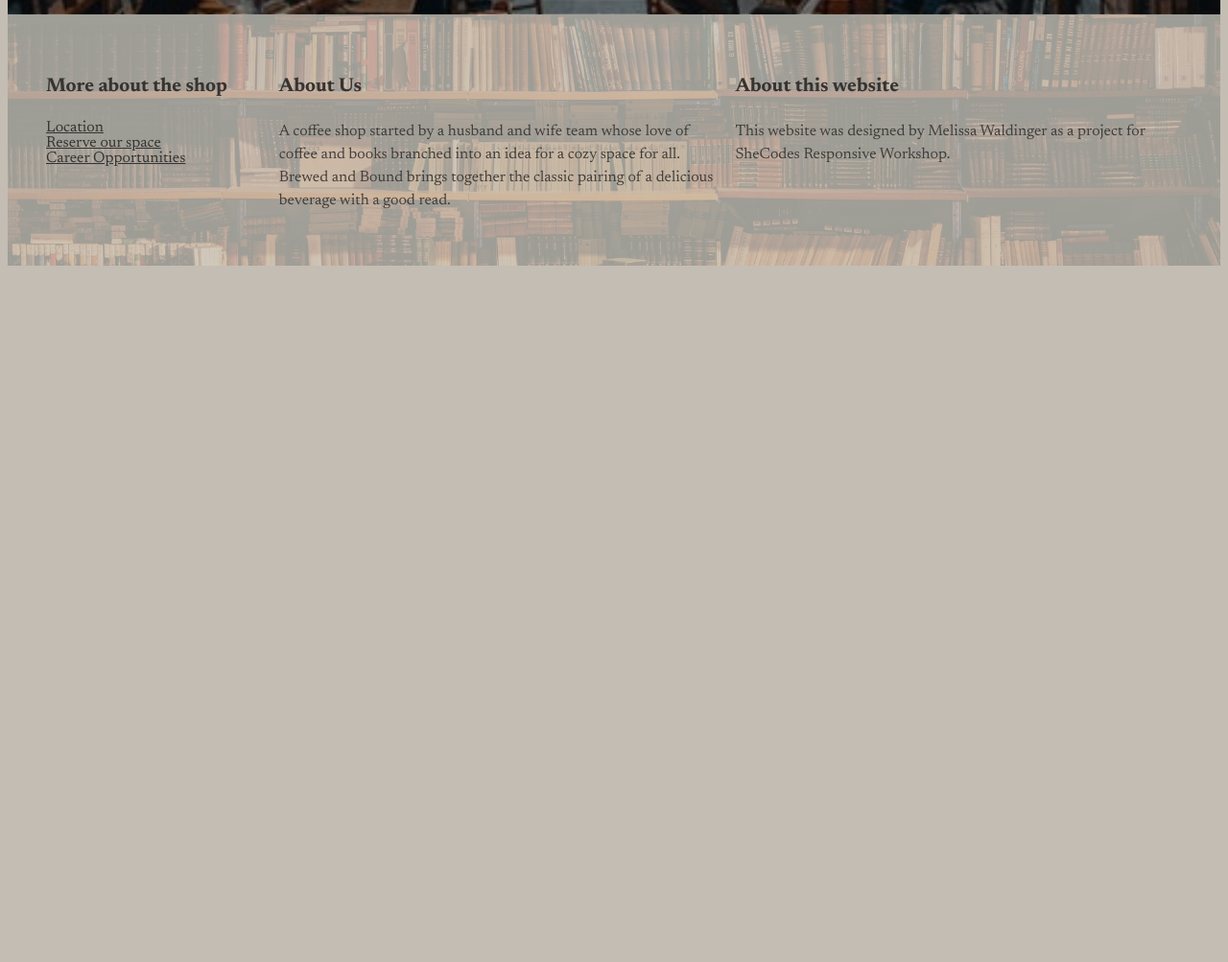
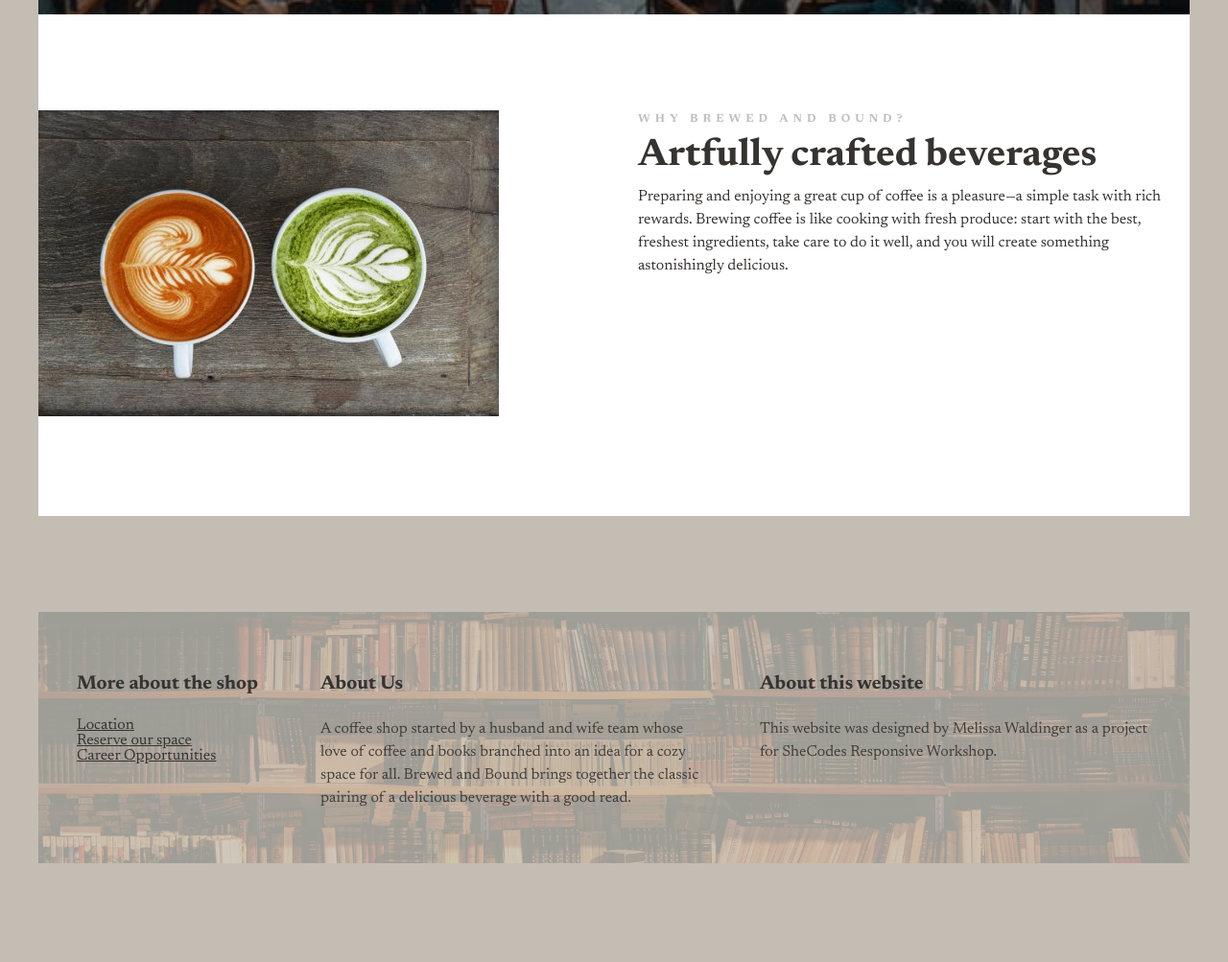
Before and after one commit to melisssawal/Coffee-Bookshop-Waldinger-Project, a plain HTML site: page index.html in a window 1280 px wide. Shown: the part 600-1603 px from the top of the page at 96% size. Before the commit the page ends 885 px from the top, so only its background shows below. Drawn offline with Linux system fonts and the light colour scheme; a web font is replaced by a local one.

Commit message:
Created the first grid section and styled. Added images to the project

```diff
--- a/index.html
+++ b/index.html
@@ -10,15 +10,31 @@
     <link rel="stylesheet" href="/sources/style.css">
 </head>
 <body>
+    <div class="container">
     <header>
         <h4>.VISIT.</h4>
         <h1>Brewed and Bound</h1>
         <h3>a coffee shop for readers</h3>
         <button>Visit</button>
     </header>
+</div>
 
+    <main>
+         <section class="grid two-column-grid">
+        <div><img src="/images/matcha-vs-coffee.jpeg" alt="A coffee latte and a match latte side by side" class="img-responsive">
+</div>
+<div>
+        <h2>Why Brewed and Bound?</h2>
+        <h3>Artfully crafted beverages </h3>
+        <p>Preparing and enjoying a great cup of coffee is a pleasure—a simple task with rich rewards. Brewing coffee is like cooking with fresh produce: start with the best, freshest ingredients, take care to do it well, and you will create something astonishingly delicious.</p>
+   </div>
+</section>
+</main>
+
+
+<section>
     <footer>
-        <div class="grid">
+        <div class="grid three-column-grid">
             <div>
             <h3>More about the shop</h3>
         <ul>
@@ -42,6 +58,6 @@
         <p>This website was designed by Melissa Waldinger as a project for SheCodes Responsive Workshop.</p>
     </div>
     </div>
-    </footer>
+    </footer></section>
 </body>
 </html>
--- a/sources/style.css
+++ b/sources/style.css
@@ -4,23 +4,38 @@ body {
 
 :root {
     --main-font-family: "Lancelot", serif;
-    --accent-font-family: "Petit Formal Script", cursive;
     --secondary-font-family: "Newsreader", serif;
     --main-color:#C4BDB4;
     --secondary-color: #857467;
     --main-font-color: #363331;
-    --accent-color:#39514F;
 }
 
 .grid {
     display: grid;
+    grid-gap: 50px;
+}
+
+.two-column-grid {
+    grid-template-columns: 1fr 1fr;
+}
+
+.three-column-grid {
     grid-template-columns: 1fr 2fr 2fr;
-    grid-gap: 10px;
+}
+
+.container {
+    max-width: 1200px;
+    margin: 0 auto;
+}
+
+section {
+    max-width: 1200px;
+    margin: 0 auto;
+    padding: 100px 0;
 }
 
 /*Header*/
 header {
-    max-width: 1200px;
     margin: 0 auto;
     background-image: linear-gradient(rgba(0, 0, 0, 0.5), rgba(0, 0, 0, 0.5)),
         url("../images/cozy-bookstore-cafe-stockcake.jpg");
@@ -41,7 +56,7 @@ header h4 {
 }
 
 header h1 {
-    font-family: var(--accent-font-family);
+    font-family: "Petit Formal Script", cursive;
     color: var(--main-color);
     font-size: 65px;
     line-height: 1.5;
@@ -67,15 +82,46 @@ header button {
     font-weight: bold;
     border: none;
     margin: 20px;
+}
 
+main {
+    max-width: 1200px;
+    margin: 0 auto;
+    background-color: white;
+    color: var(--main-font-color);
+    font-family: var(--secondary-font-family);
+}
+
+main h2 {
+    margin: 0;
+    opacity: 0.3;
+    font-size: 12px;
+    line-height: 1.5;
+    letter-spacing: 5px;
+    font-weight: 700;
+    text-transform: uppercase;
+}
+
+main h3 {
+    font-size: 40px;
+    font-weight: 700;
+    line-height: 1.5;
+    margin: 0;
+}
+
+main p {
+margin: 0;
+line-height: 1.5;
+}
+
+.img-responsive {
+    max-width: 100%;
 }
 
 /*Footer*/
 
 footer {
     color: var(--main-font-color);
-    max-width: 1200px;
-    margin: 0 auto;
     background-image: linear-gradient(rgba(196, 189, 180, 0.8), rgba(196, 189, 180, 0.8)),
         url("../images/book_stack.jpg");
     background-size: cover;
@@ -115,6 +161,13 @@ footer ul {
 
 @media (max-width: 1000px) {
 
+    .grid {
+        grid-template-columns: 1fr;
+        text-align: center;
+        grid-gap: 5px;
+    }
+
+    /*Header*/
     header {
         padding: 30px;
     }
@@ -126,4 +179,13 @@ footer ul {
     header h3 {
         font-size: 16px;
     }
+
+
+/*Footer*/
+
+footer {
+    padding: 20px;
+    text-align: center;
 }
+
+}
```
Also changed, not shown: images/latte.PNG (added), images/matcha-vs-coffee.jpeg (added).
